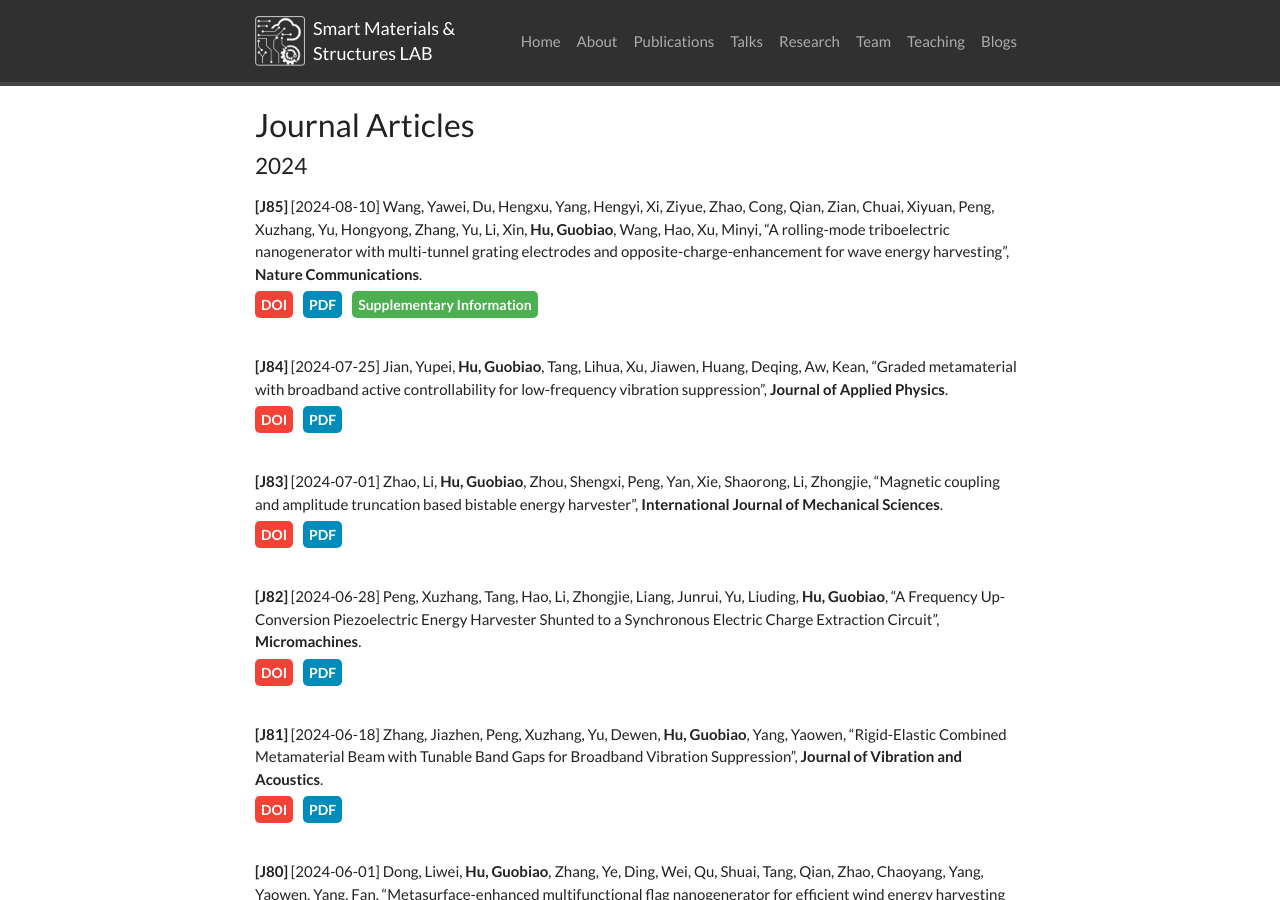
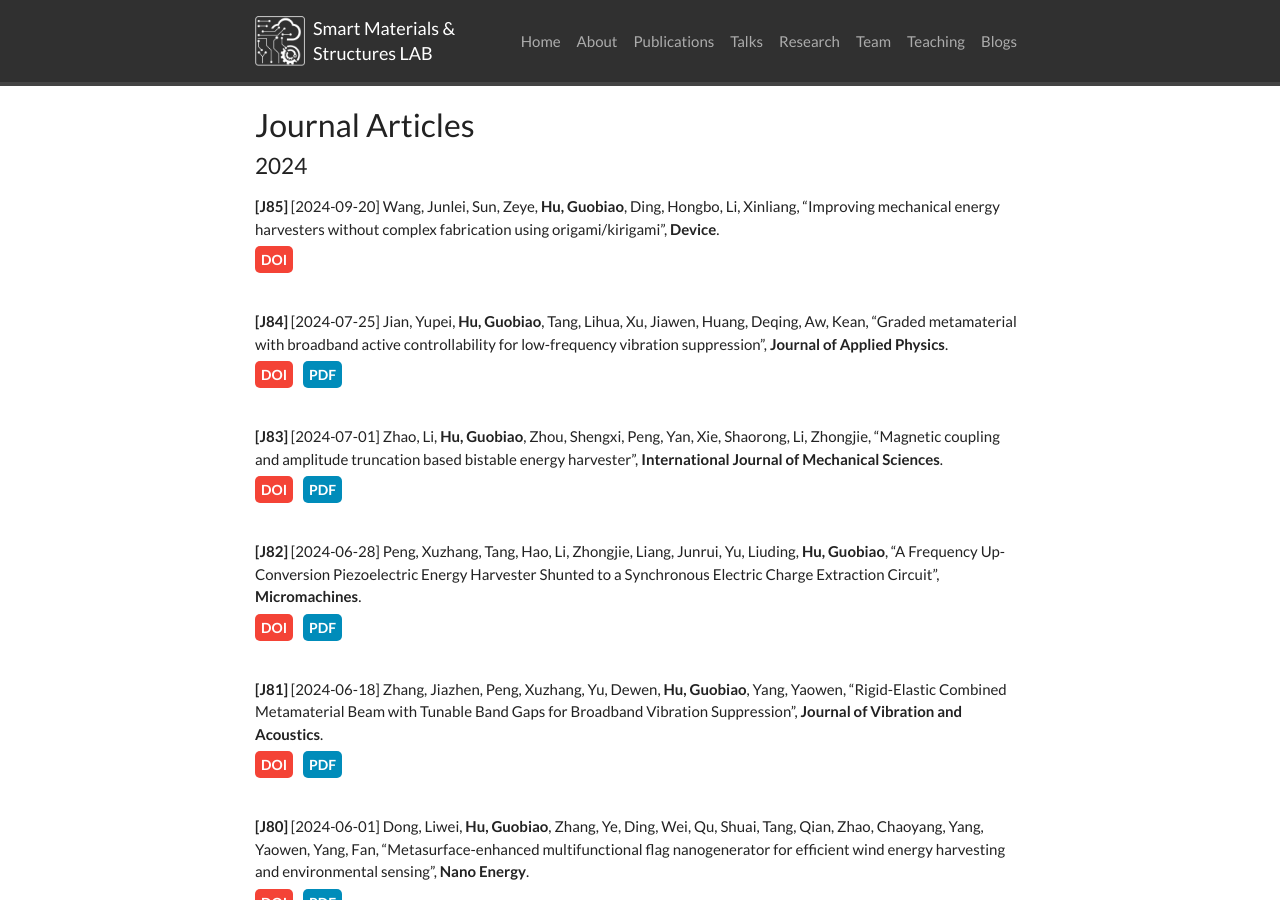
Before and after one commit to sms-lab/sms-lab.github.io, a Jekyll site: the page built from _pages/publications.md, in a window 1280 px wide and 900 px high. Built offline with Jekyll 4.4.1, drawn with Linux system fonts in a browser that asks for light colours; nearby versions of some CDN libraries; a style sheet for code colours, icons or effects is not loaded.

Commit message:
Update article2024.yml

```diff
--- a/_data/article2024.yml
+++ b/_data/article2024.yml
@@ -1,29 +1,19 @@
 - index: 85
-  published: 2024-08-10
+  published: 2024-09-20
   authors:
-  - Wang, Yawei
-  - Du, Hengxu
-  - Yang, Hengyi
-  - Xi, Ziyue
-  - Zhao, Cong
-  - Qian, Zian
-  - Chuai, Xiyuan
-  - Peng, Xuzhang
-  - Yu, Hongyong
-  - Zhang, Yu
-  - Li, Xin
+  - Wang, Junlei
+  - Sun, Zeye
   - Hu, Guobiao
-  - Wang, Hao
-  - Xu, Minyi
-  title: A rolling-mode triboelectric nanogenerator with multi-tunnel grating electrodes and opposite-charge-enhancement for wave energy harvesting
-  journal: Nature Communications
-  volume: '15'
-  issue: '1'
-  pages: 6834
+  - Ding, Hongbo
+  - Li, Xinliang
+  title: Improving mechanical energy harvesters without complex fabrication using origami/kirigami
+  journal: Device
+  volume: '2'
+  issue: '9'
+  pages: 100548
   doi: 10.1038/s41467-024-51245-5
-  Doi: https://www.nature.com/articles/s41467-024-51245-5
-  PDF: Wang et al_2024_A rolling-mode triboelectric nanogenerator with mu.pdf
-  Supplementary Information: J85_SI.pdf
+  Doi: https://www.cell.com/device/abstract/S2666-9986(24)00470-8
+  PDF:
 
 - index: 84
   published: 2024-07-25
```
